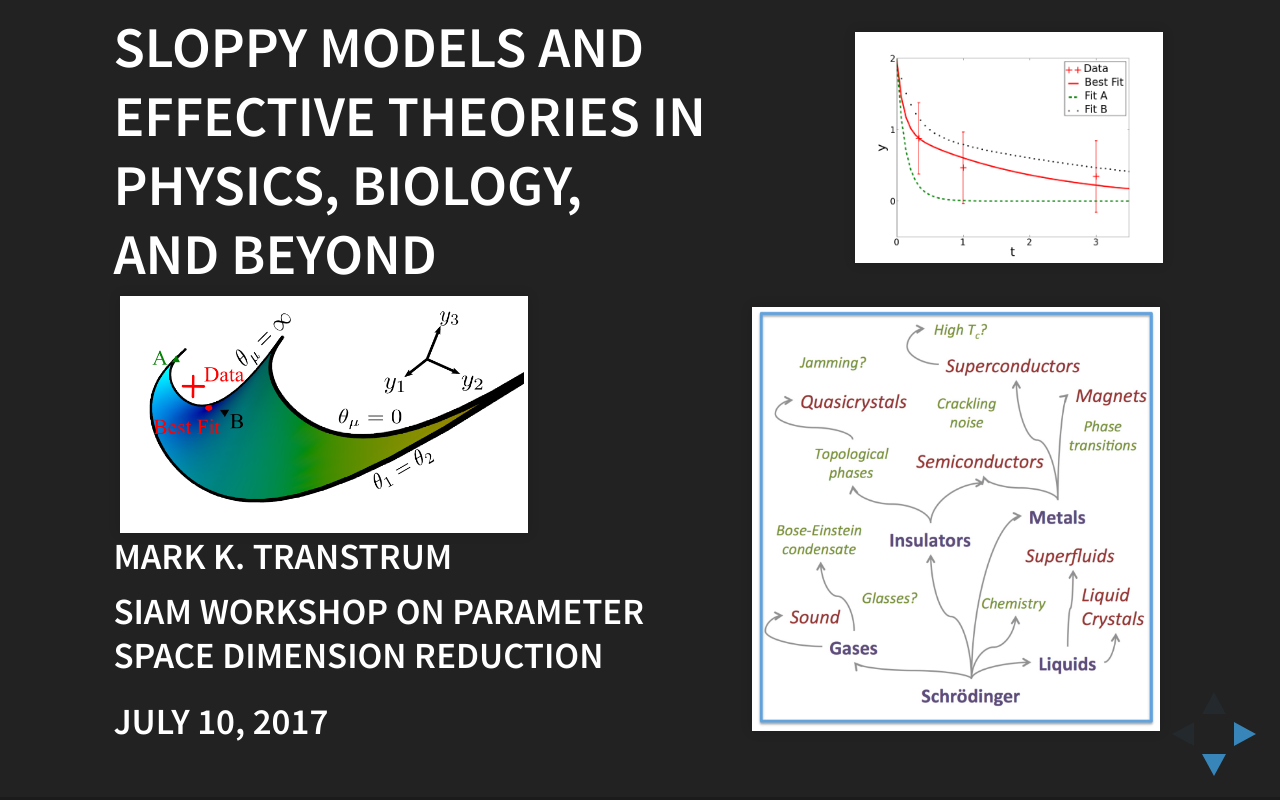
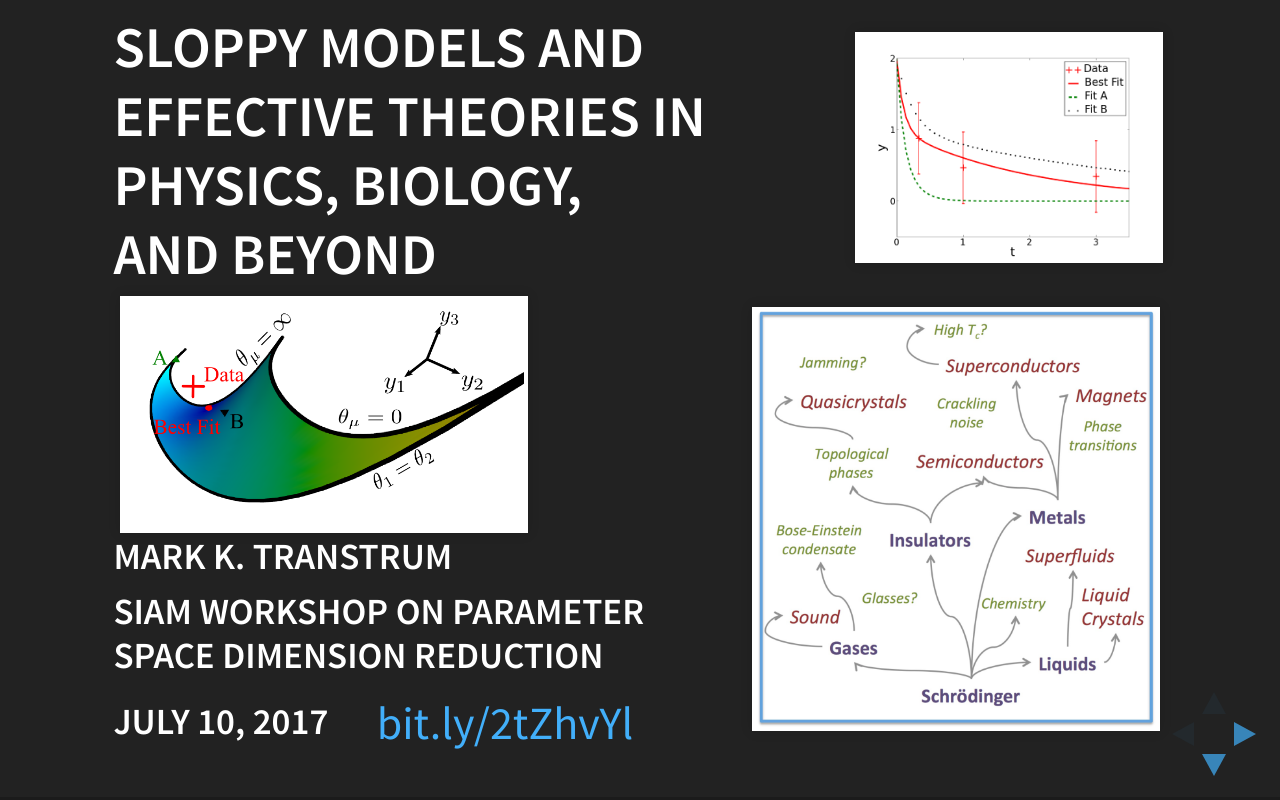
Before and after one commit to mktranstrum/SloppyModelsEffectiveTheories, a website: page index.html in a window 1280 px wide. Drawn offline with nearby package versions, Linux system fonts and the light colour scheme; some packages are replaced by stand-ins of ours.

Commit message:
Updating bitly link for DR17

```diff
--- a/index.html
+++ b/index.html
@@ -32,6 +32,11 @@
 	    <h4 class="name">Mark K. Transtrum</h4>
 	    <h4 class="date">July 10, 2017</h4>
 	    <h4 class="venue">SIAM Workshop on Parameter Space Dimension Reduction</h4>
+	    <!-- rawgit.com/mktranstrum/SloppyModelsEffectiveTheories/master/index.html -->
+	    <p class="link">
+	      <a href="http://bit.ly/2tZhvYl">bit.ly/2tZhvYl</a>
+	    </p>
+
 	    <div class="byulogo">
 	      <!-- <img src="media/byu-medallion1.jpg" alt="" /> -->
 	    </div>
--- a/style.css
+++ b/style.css
@@ -202,6 +202,14 @@
     left: 0%;
     width: 50%;
     top: 625px;
+}
+
+.link {
+    text-align: left;
+    position: absolute;
+    left: 25%;
+    width: 50%;
+    top: 600px;
 }
 
 .byulogo {
```
